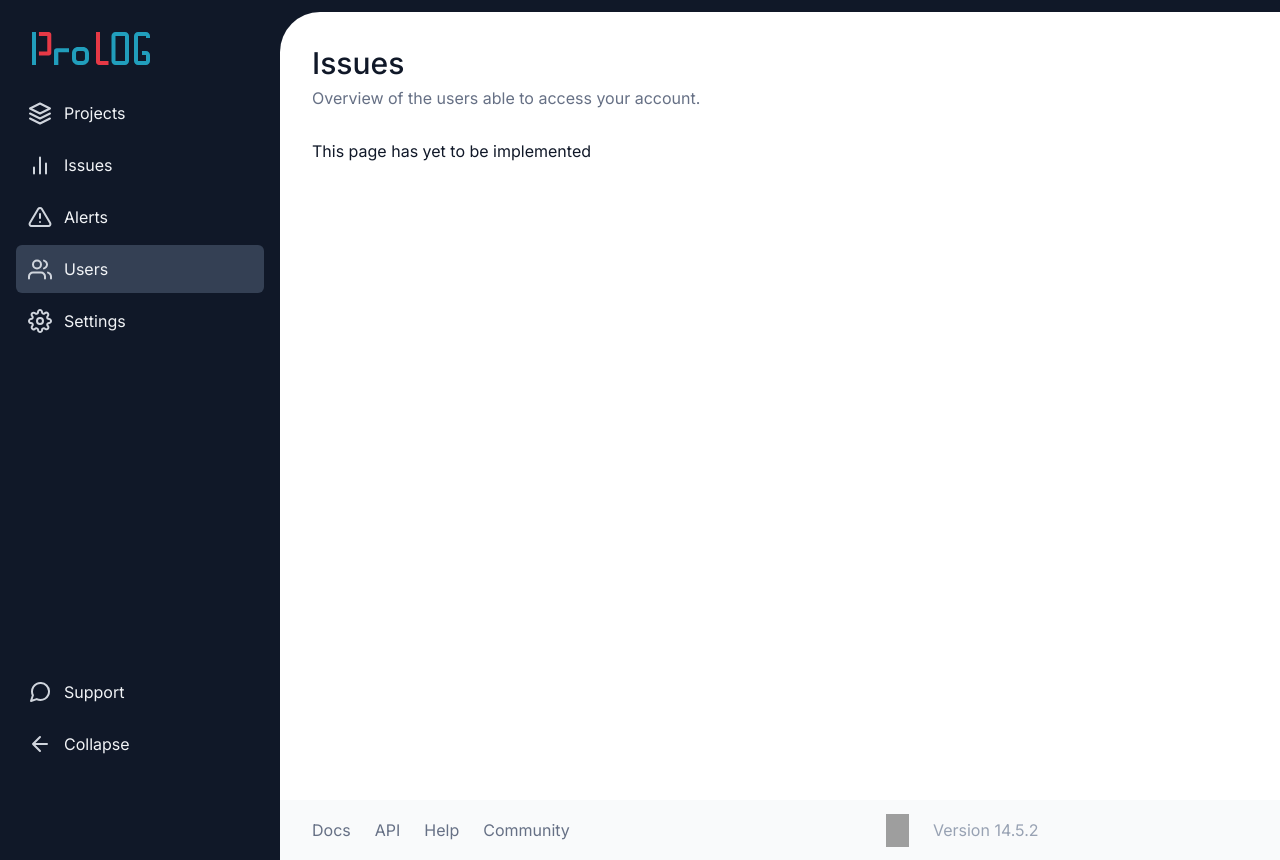
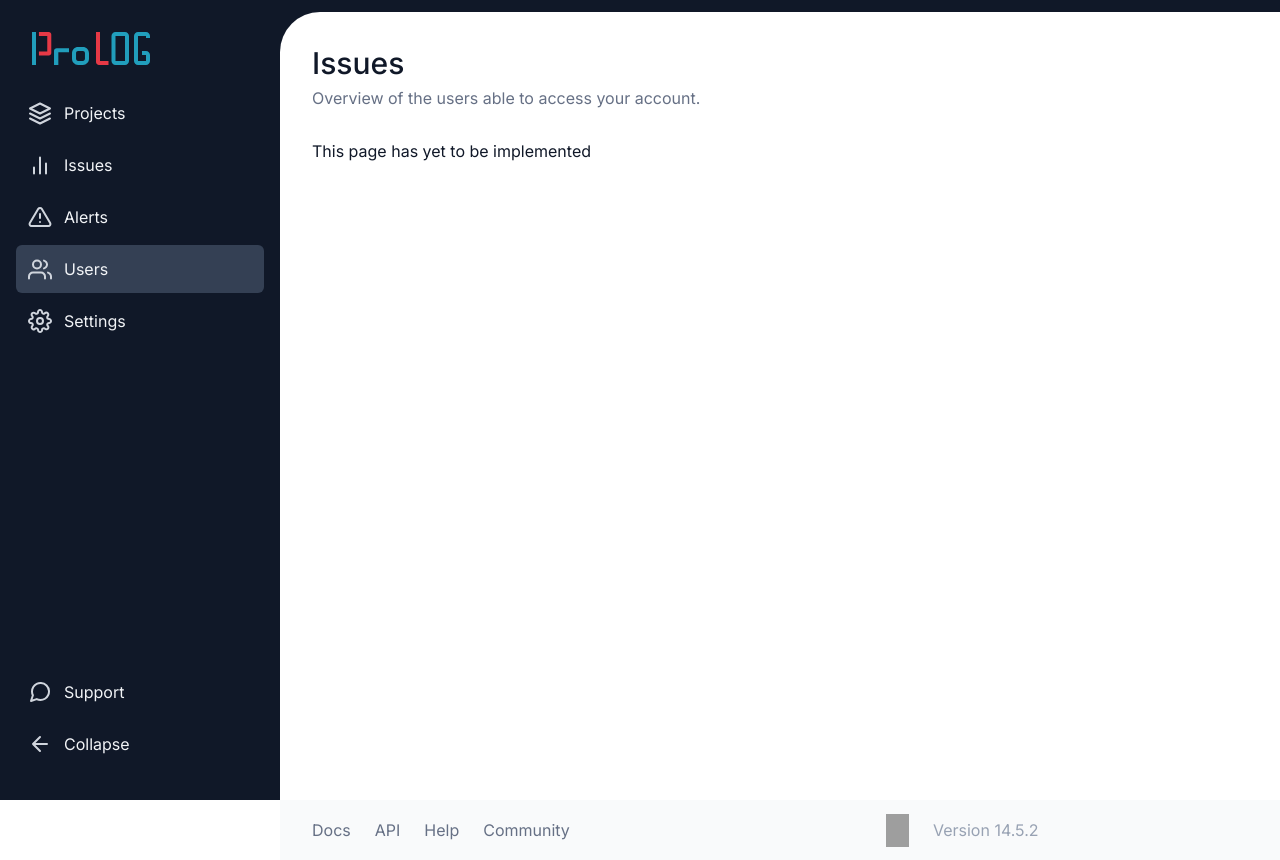
Before and after one commit to profydev/prolog-app-andrestack, a Next.js app: page /dashboard/users in a window 1280 px wide. Built offline with nearby package versions, Linux system fonts and the light colour scheme; grey boxes are pictures that could not be loaded.

Commit message:
Refactor footer and page container layouts

```diff
--- a/features/layout/footer/footer.module.scss
+++ b/features/layout/footer/footer.module.scss
@@ -5,13 +5,12 @@
 @use "@styles/misc";
 
 .footer {
+  display: flex;
   flex-direction: column;
+  align-items: center;
   gap: space.$s6;
   padding: space.$s6 space.$s4;
   background: color.$gray-50;
-  color: color.$gray-400;
-  display: flex;
-  align-items: center;
 
   // mobile first approach, we overwrite it via this media query
   @media (min-width: breakpoint.$desktop) {
@@ -23,7 +22,7 @@
 
 .version {
   flex: 1;
-  order: 3;
+  order: 1;
   color: color.$gray-400;
 }
 
@@ -45,89 +44,3 @@
   display: flex;
   justify-content: flex-end;
 }
-
-// @media (max-width: breakpoint.$mobile) {
-//     .footer {
-//       height: auto;
-//     }
-//     .footerContainer {
-//       flex-direction: column;
-//       gap: px;
-//     }
-//     .linksList {
-//       order: 1;
-//     }
-
-//     .appVersion {
-//       order: 3;
-//     }
-
-//     .footerLogo {
-//       order: 2;
-//     }
-//   }
-// .footerContainer {
-//   box-sizing: border-box;
-//   background-color: color.$gray-50;
-//   color: color.$gray-400;
-//   text-align: center;
-//   overflow: hidden;
-//   min-width: fit-content;
-//   height: 60px;
-//   display: flex;
-//   flex-flow: row wrap;
-//   justify-content: space-between;
-//   align-items: center;
-//   padding: 0 space.$s8;
-
-//   //   @media (min-width: breakpoint.$desktop) {
-//   //     flex-direction: row;
-//   //     gap: space.$s10;
-//   //   }
-
-//   //   @media(min-width: breakpoint.$mobile){
-//   //     height: auto;
-//   //     flex-direction: column;
-//   //   }
-// }
-
-// .footerText {
-//   font-size: font.$text-md-regular;
-//   color: color.$gray-400;
-
-//   @media (min-width: breakpoint.$desktop) {
-//     text-align: left;
-//   }
-// }
-
-// .linksList {
-//   display: flex;
-//   flex-direction: row;
-//   align-items: center;
-//   justify-content: center;
-//   gap: space.$s10;
-//   font-size: inherit;
-//   color: inherit;
-//   list-style: none;
-
-//   a {
-//     text-decoration: none;
-//     color: color.$gray-400;
-//   }
-// }
-
-// // @media (min-width: breakpoint.$desktop) {
-// //   flex-direction: row;
-// //   gap: space.$s10;
-// // }
-
-// .footerLogo {
-//   display: flex;
-//   justify-content: flex-end;
-
-//   //   margin-inline-start: space.$s6;
-
-//   @media (min-width: breakpoint.$desktop) {
-//     margin: space.$s10;
-//   }
-// }
--- a/features/layout/page-container/page-container.module.scss
+++ b/features/layout/page-container/page-container.module.scss
@@ -5,13 +5,20 @@
 @use "@styles/misc";
 
 .container {
-  display: flex;
-  flex-direction: column;
+  height: 100vh;
+  display: grid;
+  grid-template:
+    "navigation" auto "content" 1fr "footer" auto / 1fr;
   background: color.$gray-900;
 
   @media (min-width: breakpoint.$desktop) {
-    flex-direction: row;
+    grid-template:
+      "navigation content" 1fr "navigation footer" auto / auto 1fr;
   }
+}
+
+.navigation {
+  grid-area: navigation;
 }
 
 .main {
@@ -19,7 +26,7 @@
 }
 
 .contentContainer {
-  min-height: calc(100vh - 2 * space.$s8 - misc.$header-height);
+  flex: 1;
   margin-top: misc.$header-height;
   padding: space.$s8 space.$s3;
   background: white;
--- a/features/layout/page-container/page-container.tsx
+++ b/features/layout/page-container/page-container.tsx
@@ -20,7 +20,7 @@
         <link rel="icon" href="/favicon.ico" />
       </Head>
 
-      <SidebarNavigation />
+      <SidebarNavigation className={styles.navigation} />
 
       <main className={styles.main}>
         <div className={styles.contentContainer}>
```
Also changed, not shown: features/layout/sidebar-navigation/sidebar-navigation.tsx (+6 -1 lines).
